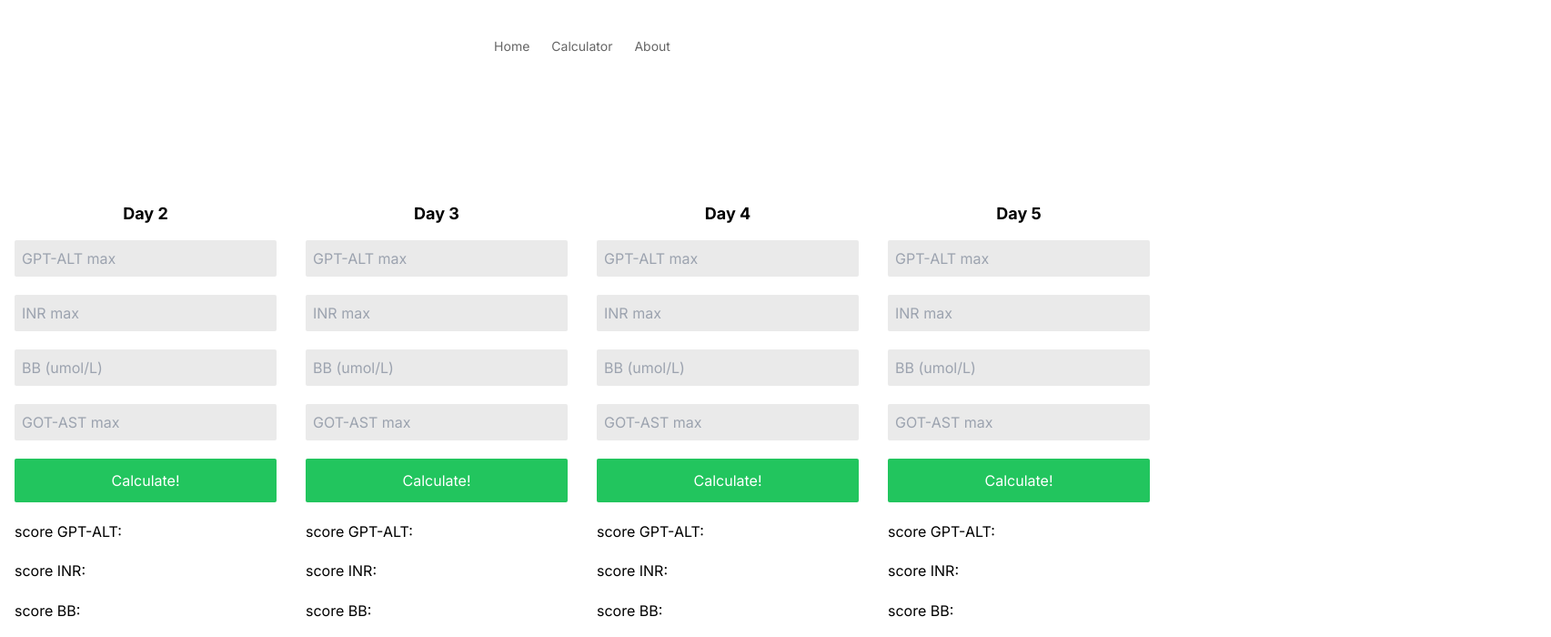
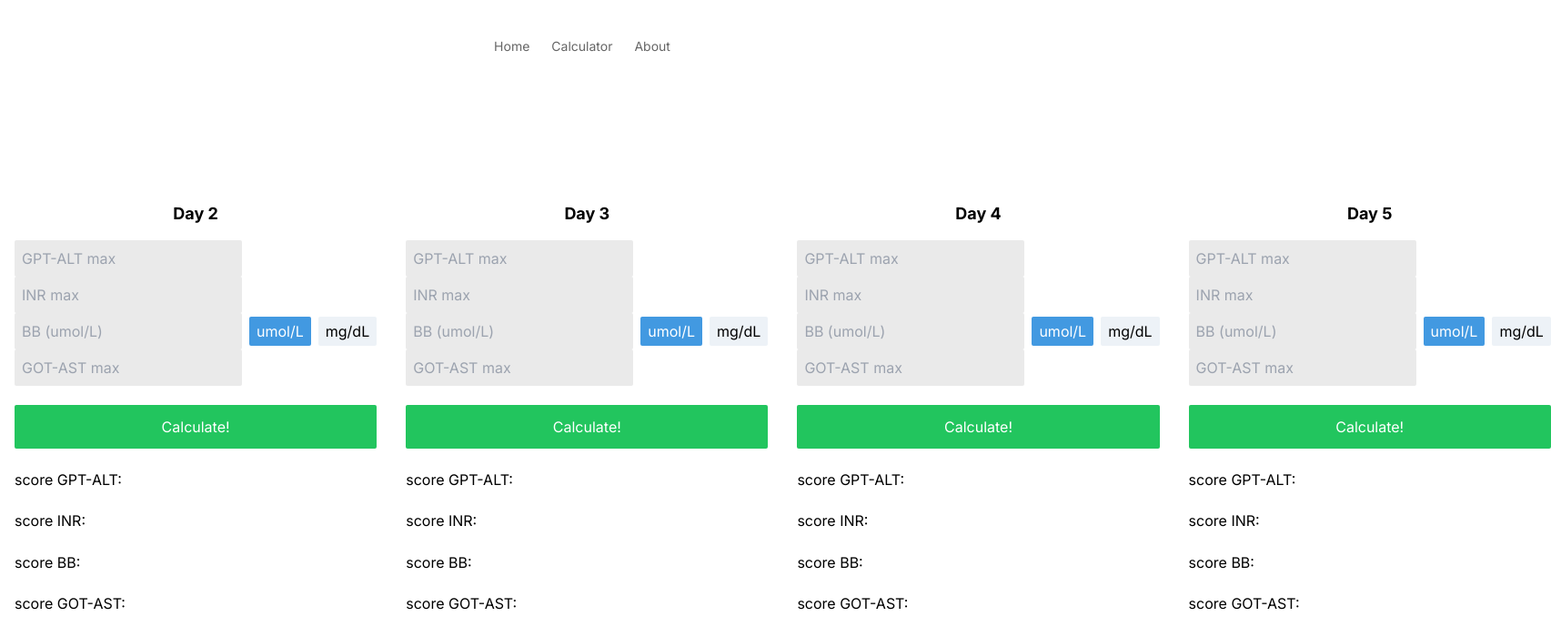
Before and after one commit to JamalDols/meafscores, a Nuxt app: page /calculator in a window 1280 px wide. Shown: the top 700 px of the page at 91% size, 1705 px wide, since content can reach past the window. Built offline with nearby package versions, Linux system fonts and the light colour scheme.

Commit message:
✨ Create the Input component

```diff
--- a/components/DayInput.vue
+++ b/components/DayInput.vue
@@ -1,11 +1,14 @@
 <template>
-    <div :id="'day' + day" class="flex-grow-0 flex-shrink  basis-full">
+    <div :id="'day' + day">
       <span class="text-lg font-bold text-center block mb-4">Day {{ day }}</span>
       <div class="flex flex-col gap-4 justify-between h-full">
-        <input v-model="gpt" type="number" minlength="1" maxlength="3" class="bg-black-200 rounded-sm py-2 px-2" :name="'gpt' + day" placeholder="GPT-ALT max">
-        <input v-model="inr" type="number" minlength="1" maxlength="3" class="bg-black-200 rounded-sm py-2 px-2" :name="'inr' + day" placeholder="INR max">
-        <input v-model="bb" type="number" minlength="1" maxlength="3" class="bg-black-200 rounded-sm py-2 px-2" :name="'bb' + day" placeholder="BB (umol/L)">
-        <input v-model="got" type="number" minlength="1" maxlength="3" class="bg-black-200 rounded-sm py-2 px-2" :name="'got' + day" placeholder="GOT-AST max">
+        <Input
+          :day="day"
+          :gpt.sync="gpt"
+          :inr.sync="inr"
+          :bb.sync="bb"
+          :got.sync="got"
+        />
         <button @click="calculate" class="bg-green-500 text-white rounded-sm py-3 px-4">Calculate!</button>
         <div>score GPT-ALT: <span>{{ scoreGPTALT }}</span></div>
         <div>score INR: <span>{{ scoreINR }}</span></div>
@@ -13,7 +16,7 @@
         <div>score GOT-AST: <span>{{ scoreGOTAST }}</span></div>
         <div>MEAF-GPT {{ day }}DPO: <span>{{ meafGPT }}</span></div>
         <div>MEAF-GOT {{ day }}DPO: <span>{{ meafGOT }}</span></div>
-        <div>
+        <div class="chart-container">
           <ScatterPlot :data="chartData" />
         </div>
       </div>
@@ -21,10 +24,12 @@
   </template>
 
   <script>
+  import Input from '@/components/Input.vue';
   import ScatterPlot from '@/components/ScatterPlot.vue';
 
   export default {
     components: {
+      Input,
       ScatterPlot
     },
     props: {
@@ -88,5 +93,8 @@
   </script>
 
   <style scoped>
-  /* Styles for the component */
+  .chart-container {
+    width: 100%;
+    height: 400px; /* Puedes ajustar esta altura según tus necesidades */
+  }
   </style>
--- /dev/null
+++ b/components/Input.vue
@@ -0,0 +1,95 @@
+<template>
+    <div>
+      <input :value="gpt" @input="$emit('update:gpt', $event.target.value)" type="number" minlength="1" maxlength="3" class="bg-black-200 rounded-sm py-2 px-2" :name="'gpt' + day" placeholder="GPT-ALT max">
+      <input :value="inr" @input="$emit('update:inr', $event.target.value)" type="number" minlength="1" maxlength="3" class="bg-black-200 rounded-sm py-2 px-2" :name="'inr' + day" placeholder="INR max">
+      <div class="flex items-center">
+        <input :value="bbValue" @input="updateBB($event.target.value)" type="number" minlength="1" maxlength="3" class="bg-black-200 rounded-sm py-2 px-2" :name="'bb' + day" :placeholder="bbPlaceholder">
+        <button :class="{'bg-blue-500 text-white': unit === 'umol/L', 'bg-gray-200 text-black': unit !== 'umol/L'}" @click="convertToUmol" class="rounded-sm py-1 px-2 ml-2">umol/L</button>
+        <button :class="{'bg-blue-500 text-white': unit === 'mg/dL', 'bg-gray-200 text-black': unit !== 'mg/dL'}" @click="convertToMgDl" class="rounded-sm py-1 px-2 ml-2">mg/dL</button>
+      </div>
+      <input :value="got" @input="$emit('update:got', $event.target.value)" type="number" minlength="1" maxlength="3" class="bg-black-200 rounded-sm py-2 px-2" :name="'got' + day" placeholder="GOT-AST max">
+    </div>
+  </template>
+
+  <script>
+  export default {
+    props: {
+      day: {
+        type: Number,
+        required: true
+      },
+      gpt: {
+        type: [Number, String],
+        required: true
+      },
+      inr: {
+        type: [Number, String],
+        required: true
+      },
+      bb: {
+        type: [Number, String],
+        required: true
+      },
+      got: {
+        type: [Number, String],
+        required: true
+      }
+    },
+    data() {
+      return {
+        bbValue: this.bb,
+        bbPlaceholder: 'BB (umol/L)',
+        unit: 'umol/L'
+      };
+    },
+    methods: {
+      convertToUmol() {
+        if (this.unit === 'mg/dL') {
+          this.bbValue = (parseFloat(this.bbValue) * 17.1).toFixed(2);
+          this.unit = 'umol/L';
+          this.bbPlaceholder = 'BB (umol/L)';
+          this.$emit('update:bb', this.bbValue);
+        }
+      },
+      convertToMgDl() {
+        if (this.unit === 'umol/L') {
+          this.bbValue = (parseFloat(this.bbValue) / 17.1).toFixed(2);
+          this.unit = 'mg/dL';
+          this.bbPlaceholder = 'BB (mg/dL)';
+          this.$emit('update:bb', this.bbValue);
+        }
+      },
+      updateBB(value) {
+        this.bbValue = value;
+        this.$emit('update:bb', value);
+      }
+    },
+    watch: {
+      bb(value) {
+        this.bbValue = value;
+      }
+    }
+  };
+  </script>
+
+  <style scoped>
+  .bg-blue-500 {
+    background-color: #4299e1;
+  }
+
+  .text-white {
+    color: #ffffff;
+  }
+
+  .bg-gray-200 {
+    background-color: #edf2f7;
+  }
+
+  .text-black {
+    color: #000000;
+  }
+
+  button {
+    transition: background-color 0.3s ease, color 0.3s ease;
+  }
+  </style>
```
